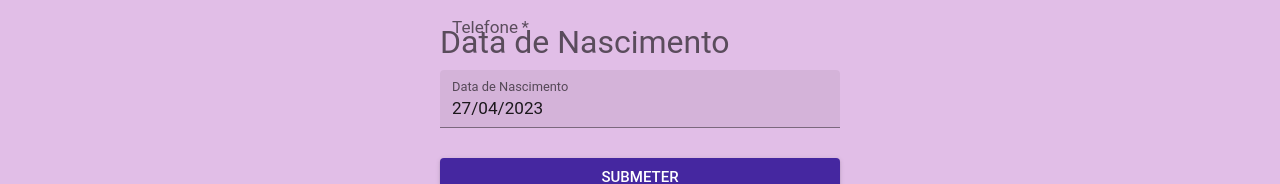
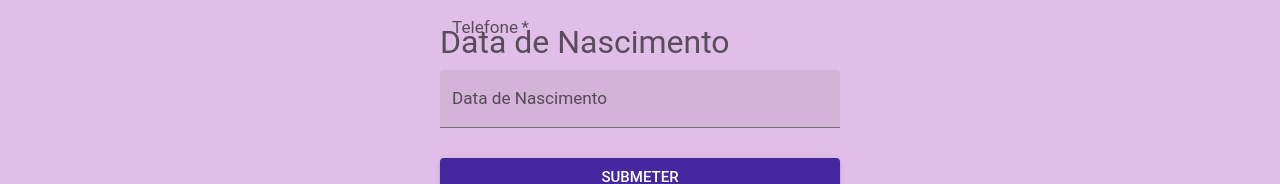
Before and after one commit to randersonLemos/mc426, a Next.js app in the folder frontend/: page / in a window 1280 px wide. Shown: the part 399-583 px from the top of the page. Built offline with nearby package versions, Linux system fonts and the light colour scheme; no server answers.

Commit message:
Corrigido componente de data

```diff
--- a/frontend/components/signUpForm/signUpForm.tsx
+++ b/frontend/components/signUpForm/signUpForm.tsx
@@ -8,6 +8,8 @@ import { FirebaseWindow } from '@/utils/customWindow'
 import styles from './signUpStyles.module.css'
 import { app } from '@/pages/_app'
 import dayjs, { Dayjs } from 'dayjs'
+import { PickerChangeHandler } from '@mui/x-date-pickers/internals/hooks/usePicker/usePickerValue'
+import { DateValidationError } from '@mui/x-date-pickers'
 
 declare let window: FirebaseWindow
 
@@ -45,11 +47,12 @@ interface SignUpProps {
   name: string
   email: string
   phone: string
-  birth: Dayjs
+  birth?: Dayjs
   appVerifier: ApplicationVerifier
 }
 
 const signUp = async (args: SignUpProps) => {
+  console.log(args.birth)
   if (args.name.length > 3) {
     if (args.email.includes('@')) {
       if (args.phone.length === 14) {
@@ -61,7 +64,7 @@ const signUp = async (args: SignUpProps) => {
             sessionStorage.setItem('name', args.name)
             sessionStorage.setItem('email', args.email)
             sessionStorage.setItem('phone', args.phone)
-            sessionStorage.setItem('birth', args.birth.format('DD/MM/YYYY'))
+            sessionStorage.setItem('birth', args?.birth.format('DD/MM/YYYY'))
             console.log('codigo enviado')
             return confirmationResult
           })
@@ -80,7 +83,7 @@ export default function SignUpForm() {
   const [values, setValues] = useState('')
   const [name, setName] = useState('')
   const [email, setEmail] = useState('')
-  const [birth, setBirth] = useState(dayjs())
+  const [birth, setBirth] = useState<Dayjs | null>(null)
   const [nameError, setNameError] = useState(false)
   const [emailError, setEmailError] = useState(false)
   const [loading, setLoading] = useState(false)
@@ -176,7 +179,7 @@ export default function SignUpForm() {
         className={styles.input}
         format="DD/MM/YYYY"
         value={birth}
-        onChange={(value: any) => setBirth(value)}
+        onChange={(newValue) => setBirth(newValue)}
         slotProps={{ textField: { variant: 'filled', label: 'Data de Nascimento' } }}
       />
       <Button className={styles.button} color="primary" variant="contained" type="submit" onSubmit={handleSignUp}>
```
